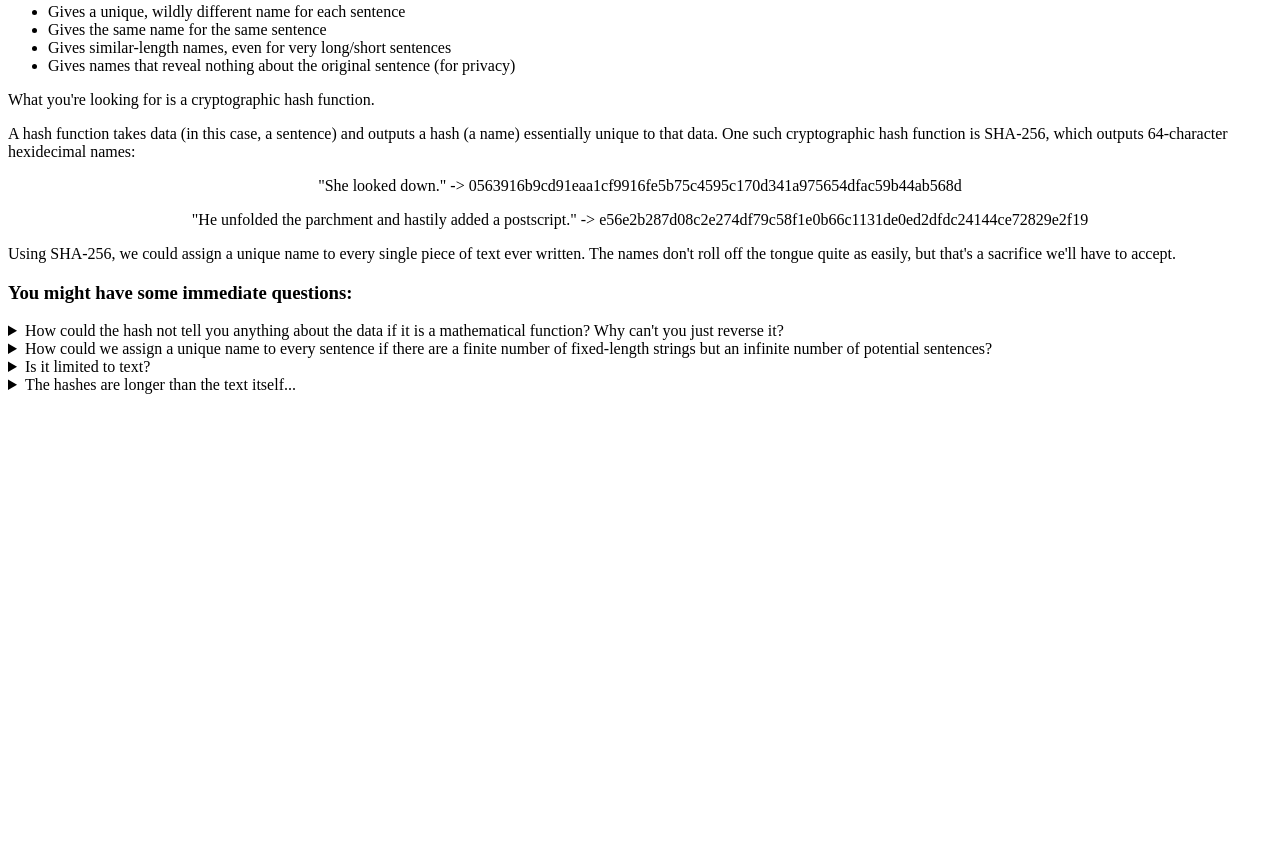
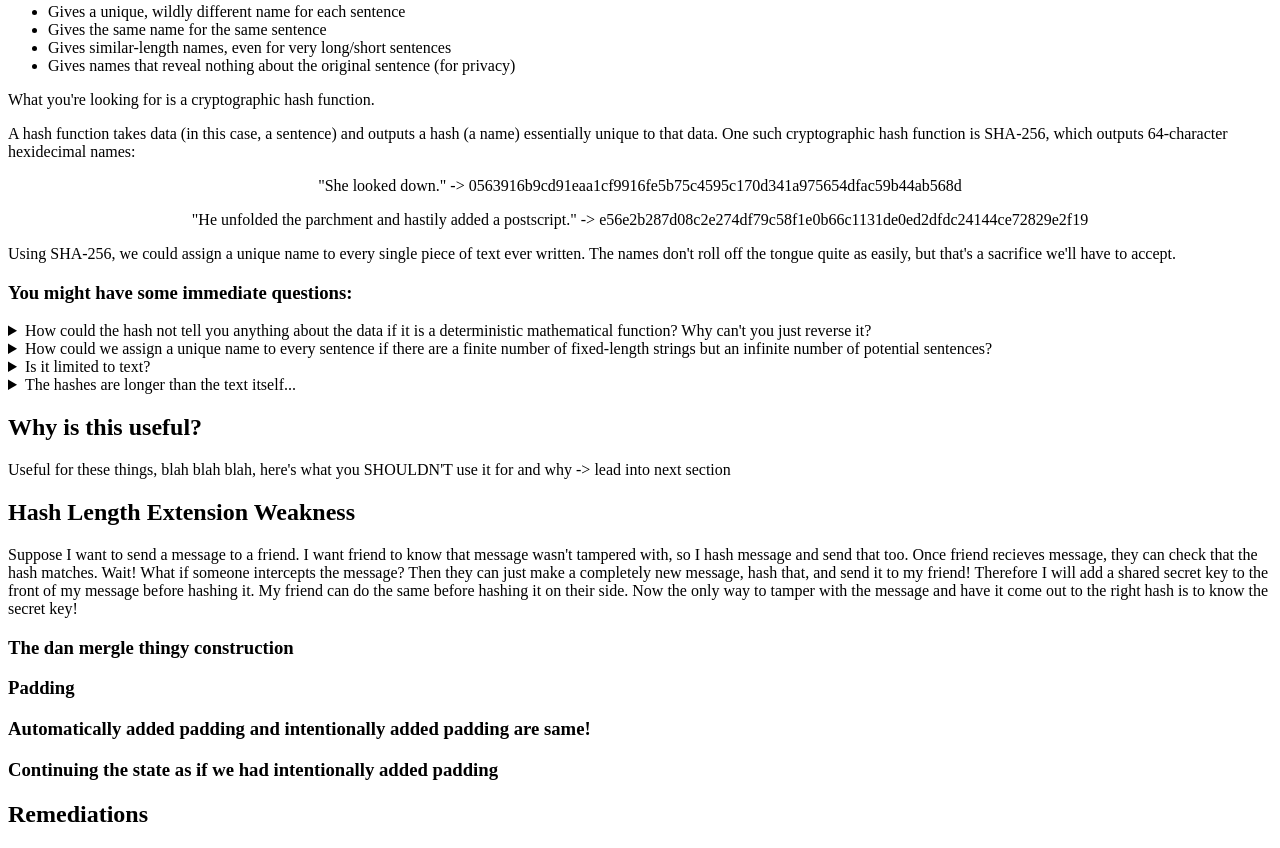
Before and after one commit to KevinTheShoe/hash-length-extension-demo, a plain HTML site: page index.html in a window 1280 px wide. Shown: the part 278-1126 px from the top of the page. Before the commit the page ends 800 px from the top, so only its background shows below. Drawn offline with Linux system fonts and the light colour scheme.

Commit message:
Plan for the rest

```diff
--- a/index.html
+++ b/index.html
@@ -36,8 +36,8 @@
 
 		<h3>You might have some immediate questions:</h3>
 		<details>
-			<summary>How could the hash not tell you anything about the data if it is a mathematical function? Why can't you just reverse it?</summary>
-			<p>Data is destroyed.</p>
+			<summary>How could the hash not tell you anything about the data if it is a deterministic mathematical function? Why can't you just reverse it?</summary>
+			<p>Information is destroyed. More specifically, all information about what and where letters are is destroyed in a perfectly even and entropic way.</p>
 		</details>
 		<details>
 			<summary>How could we assign a unique name to every sentence if there are a finite number of fixed-length strings but an infinite number of potential sentences?</summary>
@@ -52,6 +52,24 @@
 			<p>Just like hashing isn't limited to text, it also isn't limited by length. The entirety of Harry Potter currently maps to x. It is the only piece of text we will ever find to map to that hash, for the forseeable future.</p>
 		</details>
 
+		<h2>Why is this useful?</h2>
+
+		<p>Useful for these things, blah blah blah, here's what you SHOULDN'T use it for and why -> lead into next section</p>
+
+		<h2>Hash Length Extension Weakness</h2>
+
+		<p>Suppose I want to send a message to a friend. I want friend to know that message wasn't tampered with, so I hash message and send that too. Once friend recieves message, they can check that the hash matches. Wait! What if someone intercepts the message? Then they can just make a completely new message, hash that, and send it to my friend! Therefore I will add a shared secret key to the front of my message before hashing it. My friend can do the same before hashing it on their side. Now the only way to tamper with the message and have it come out to the right hash is to know the secret key!</p>
+
+		<h3>The dan mergle thingy construction</h3>
+
+		<h3>Padding</h3>
+
+		<h3>Automatically added padding and intentionally added padding are same!</h3>
+
+		<h3>Continuing the state as if we had intentionally added padding</h3>
+
+		<h2>Remediations</h2>
+
 		<script src="index.js"></script>
 	</body>
 </html>
```
